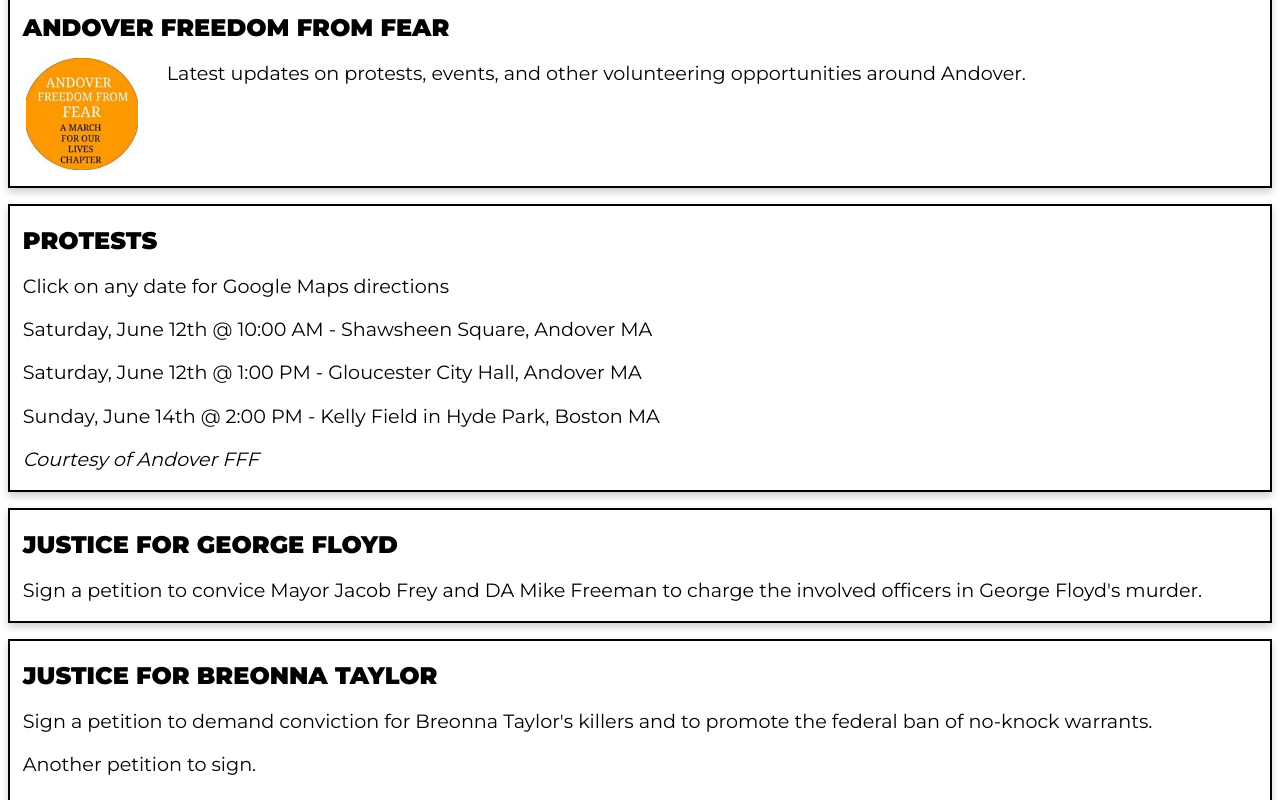
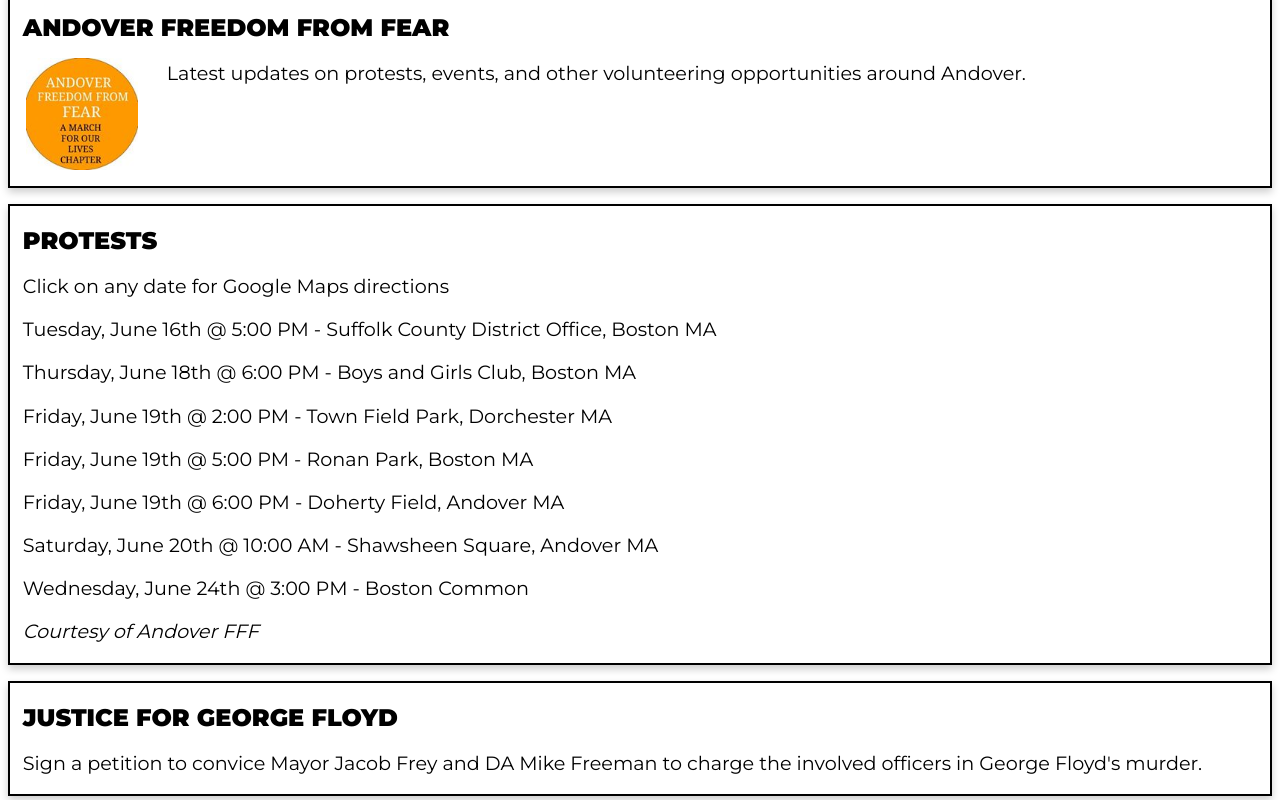
Before and after one commit to ONeilGavin/ONeilGavin.github.io, a plain HTML site: page activism.html in a window 1280 px wide. Shown: the part 528-1328 px from the top of the page. Drawn offline with Linux system fonts and the light colour scheme.

Commit message:
New protests

```diff
--- a/activism.html
+++ b/activism.html
@@ -54,9 +54,13 @@
                 <div class="container">
 
                     <p>Click on any date for Google Maps directions</p>
-                    <p><a href="https://www.google.com/maps/dir//Shawsheen+Square,+Andover,+MA+01810/@42.6712327,-71.1587587,15z/data=!4m9!4m8!1m0!1m5!1m1!1s0x89e307d5f7fa1b47:0xf213c87bce844b77!2m2!1d-71.1500254!2d42.671233!3e0">Saturday, June 12th @ 10:00 AM - Shawsheen Square, Andover MA</a></p>
-                    <p><a href="https://www.google.com/maps/dir//Gloucester+City+Hall,+9+Dale+Ave,+Gloucester,+MA+01930/@42.6140273,-70.6714581,15z/data=!4m9!4m8!1m0!1m5!1m1!1s0x89e3251b668b8257:0x974185cc0af1bde8!2m2!1d-70.6627248!2d42.6140276!3e0">Saturday, June 12th @ 1:00 PM - Gloucester City Hall, Andover MA</a></p>
-                    <p><a href="https://www.google.com/maps/dir//Kelly+Field,+25+Turtle+Pond+Pkwy,+Boston,+MA+02136/@42.2538826,-71.1457446,14.02z/data=!4m9!4m8!1m0!1m5!1m1!1s0x89e37e56cef7644b:0x3c718213c402b102!2m2!1d-71.137207!2d42.247509!3e0">Sunday, June 14th @ 2:00 PM - Kelly Field in Hyde Park, Boston MA</a></p>
+                    <p><a href="https://www.google.com/maps/dir//''/@42.3616199,-71.0783779,14z/data=!4m9!4m8!1m0!1m5!1m1!1s0x89e3709ab2a0f5d9:0x8270a1b6b930d54d!2m2!1d-71.0608683!2d42.3616218!3e0">Tuesday, June 16th @ 5:00 PM - Suffolk County District Office, Boston MA</a></p>
+                    <p><a href="https://www.google.com/maps/dir//Berkshire+Partners+Blue+Hill+Boys+%26+Girls+Club,+15+Talbot+Ave,+Dorchester,+MA+02124/@42.2939891,-71.0862984,15z/data=!4m9!4m8!1m0!1m5!1m1!1s0x89e37be5e9eee5ed:0xdebb4d50f2c43c65!2m2!1d-71.0862984!2d42.2939891!3e0">Thursday, June 18th @ 6:00 PM - Boys and Girls Club, Boston MA</a></p>
+                    <p><a href="https://www.google.com/maps/dir//Town+Field+and+Doherty-Gibson+Playground,+1565+Dorchester+Ave,+Boston,+MA+02122/@42.2974933,-71.0612124,15z/data=!4m9!4m8!1m0!1m5!1m1!1s0x89e37ba2ce14d1c3:0xa63a6dadb8cf43d7!2m2!1d-71.0612124!2d42.2974933!3e0">Friday, June 19th @ 2:00 PM - Town Field Park, Dorchester MA</a></p>
+                    <p><a href="https://www.google.com/maps/dir//RONAN+PARK,+43+Juliette+St,+Boston,+MA+02122/@42.304811,-71.0633606,15z/data=!4m9!4m8!1m0!1m5!1m1!1s0x89e37bbab89b80a1:0xf5cfb23013dde959!2m2!1d-71.0633606!2d42.304811!3e0">Friday, June 19th @ 5:00 PM - Ronan Park, Boston MA</a></p>
+                    <p><a href="https://www.google.com/maps/dir//Doherty+Water+Field,+Andover,+MA+01810/@42.6549841,-71.1335819,16.39z/data=!4m9!4m8!1m0!1m5!1m1!1s0x89e3088e21c04b9d:0x1ae1a007f1a91165!2m2!1d-71.1337414!2d42.655033!3e0">Friday, June 19th @ 6:00 PM - Doherty Field, Andover MA</a></p>
+                    <p><a href="https://www.google.com/maps/dir//Shawsheen+Square,+Andover,+MA+01810/@42.6712327,-71.1587587,15z/data=!4m9!4m8!1m0!1m5!1m1!1s0x89e307d5f7fa1b47:0xf213c87bce844b77!2m2!1d-71.1500254!2d42.671233!3e0">Saturday, June 20th @ 10:00 AM - Shawsheen Square, Andover MA</a></p>
+                    <p><a href="https://www.google.com/maps/dir//Boston+Common,+Tremont+Street,+Boston,+MA/@42.3554912,-71.0990637,13z/data=!4m9!4m8!1m0!1m5!1m1!1s0x89e3709dbc6e232b:0x3f8683fc7ba94f04!2m2!1d-71.0640442!2d42.3554331!3e0">Wednesday, June 24th @ 3:00 PM - Boston Common</a></p>
                     <p><i>Courtesy of Andover FFF</i></p>
 
                 </div>
```
